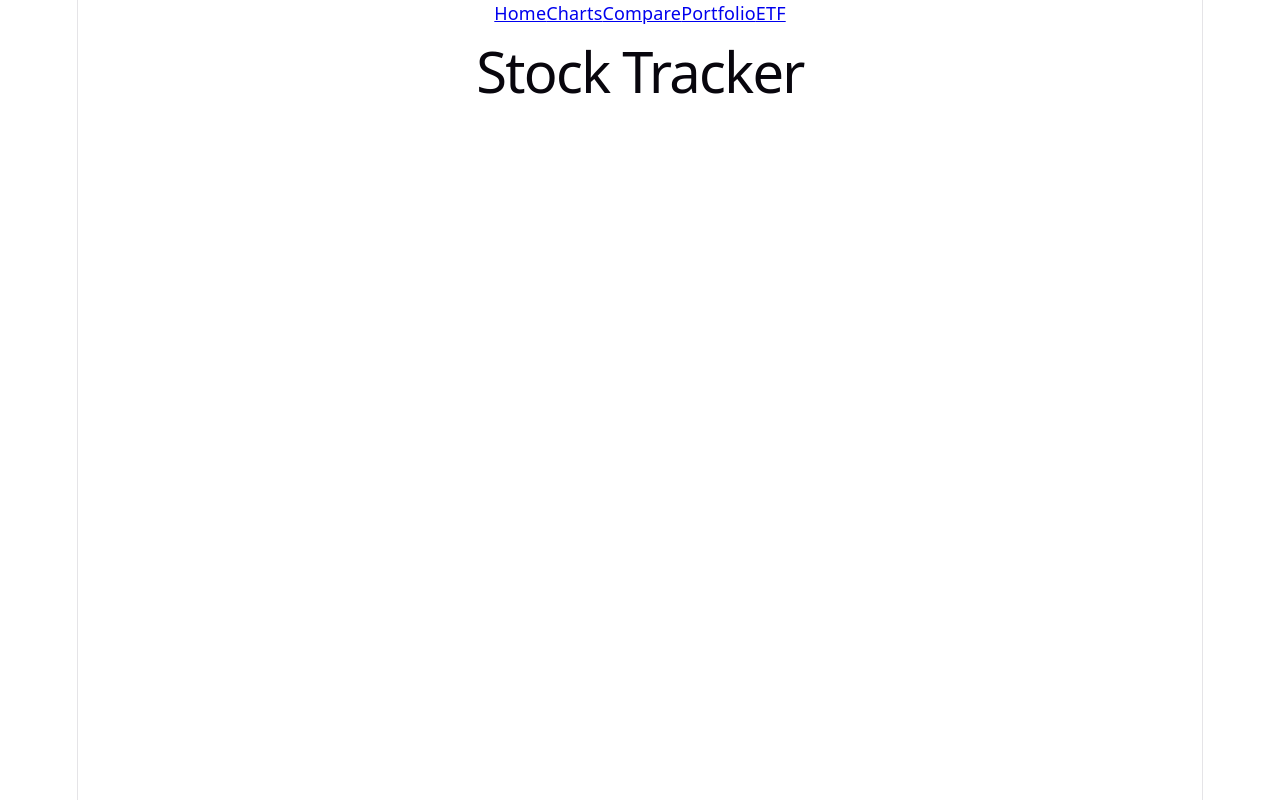
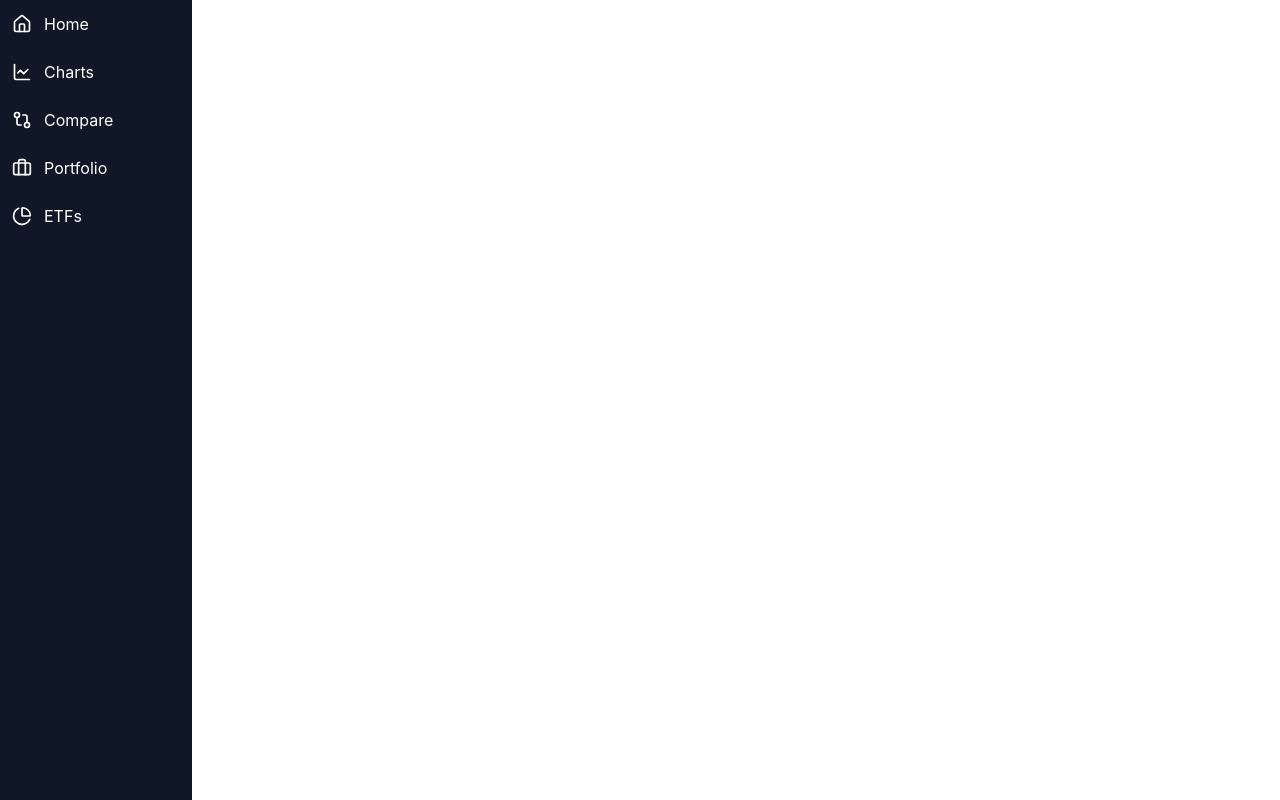
Before and after one commit to DominikSmoszna/Stock_Tracker, a React app in the folder frontend/: page / in a window 1280 px wide. Built offline with nearby package versions, Linux system fonts and the light colour scheme; the HTML template or start-up script is replaced by a standard one.

Commit message:
feat: add collapsible sidebar with icons

```diff
--- a/frontend/package.json
+++ b/frontend/package.json
@@ -11,10 +11,13 @@
   },
   "dependencies": {
     "@stomp/stompjs": "^7.3.0",
+    "@tailwindcss/vite": "^4.2.2",
+    "lucide-react": "^1.8.0",
     "react": "^19.2.4",
     "react-dom": "^19.2.4",
     "react-router-dom": "^7.14.0",
-    "sockjs-client": "^1.6.1"
+    "sockjs-client": "^1.6.1",
+    "tailwindcss": "^4.2.2"
   },
   "devDependencies": {
     "@eslint/js": "^9.39.4",
--- a/frontend/src/components/Navbar.jsx
+++ b/frontend/src/components/Navbar.jsx
@@ -1,14 +1,38 @@
 import { Link } from 'react-router-dom'
+import { useState } from 'react'
+import { Home, LineChart, GitCompare, Briefcase, PieChart} from 'lucide-react'
 
 function Navbar() {
+  const [isExpanded, setIsExpanded] = useState(false);
   return (
+    <div
+    className={`fixed left-0 top-0 h-full bg-gray-900 transition-all duration-300 ${isExpanded ? 'w-48' : 'w-16'}`}
+    onMouseEnter={()=> setIsExpanded(true)}
+    onMouseLeave={()=> setIsExpanded(false)}
+    >
     <nav>
-        <Link to="/">Home</Link>
-        <Link to="/charts">Charts</Link>
-        <Link to="/compare">Compare</Link>
-        <Link to="/portfolio">Portfolio</Link>
-        <Link to="/etf">ETF</Link>
+        <Link to="/" className="flex items-center gap-3 p-3 text-white hover:bg-gray-700 rounded-lg">
+            <Home size={20}/>
+            {isExpanded && <span>Home</span>}
+        </Link>
+        <Link to="/charts" className="flex items-center gap-3 p-3 text-white hover:bg-gray-700 rounded-lg">
+            <LineChart size={20}/>
+            {isExpanded && <span>Charts</span>}
+        </Link>
+        <Link to="/compare" className="flex items-center gap-3 p-3 text-white hover:bg-gray-700 rounded-lg">
+            <GitCompare size={20}/>
+            {isExpanded && <span>Compare</span>}
+        </Link>
+        <Link to="/portfolio" className="flex items-center gap-3 p-3 text-white hover:bg-gray-700 rounded-lg">
+            <Briefcase size={20}/>
+            {isExpanded && <span>Portfolio</span>}
+        </Link>
+        <Link to="/etf" className="flex items-center gap-3 p-3 text-white hover:bg-gray-700 rounded-lg">
+            <PieChart size={20}/>
+            {isExpanded && <span>ETFs</span>}
+        </Link>
     </nav>
+    </div>
   )
 }
 
--- a/frontend/src/index.css
+++ b/frontend/src/index.css
@@ -1,111 +1 @@
-:root {
-  --text: #6b6375;
-  --text-h: #08060d;
-  --bg: #fff;
-  --border: #e5e4e7;
-  --code-bg: #f4f3ec;
-  --accent: #aa3bff;
-  --accent-bg: rgba(170, 59, 255, 0.1);
-  --accent-border: rgba(170, 59, 255, 0.5);
-  --social-bg: rgba(244, 243, 236, 0.5);
-  --shadow:
-    rgba(0, 0, 0, 0.1) 0 10px 15px -3px, rgba(0, 0, 0, 0.05) 0 4px 6px -2px;
-
-  --sans: system-ui, 'Segoe UI', Roboto, sans-serif;
-  --heading: system-ui, 'Segoe UI', Roboto, sans-serif;
-  --mono: ui-monospace, Consolas, monospace;
-
-  font: 18px/145% var(--sans);
-  letter-spacing: 0.18px;
-  color-scheme: light dark;
-  color: var(--text);
-  background: var(--bg);
-  font-synthesis: none;
-  text-rendering: optimizeLegibility;
-  -webkit-font-smoothing: antialiased;
-  -moz-osx-font-smoothing: grayscale;
-
-  @media (max-width: 1024px) {
-    font-size: 16px;
-  }
-}
-
-@media (prefers-color-scheme: dark) {
-  :root {
-    --text: #9ca3af;
-    --text-h: #f3f4f6;
-    --bg: #16171d;
-    --border: #2e303a;
-    --code-bg: #1f2028;
-    --accent: #c084fc;
-    --accent-bg: rgba(192, 132, 252, 0.15);
-    --accent-border: rgba(192, 132, 252, 0.5);
-    --social-bg: rgba(47, 48, 58, 0.5);
-    --shadow:
-      rgba(0, 0, 0, 0.4) 0 10px 15px -3px, rgba(0, 0, 0, 0.25) 0 4px 6px -2px;
-  }
-
-  #social .button-icon {
-    filter: invert(1) brightness(2);
-  }
-}
-
-body {
-  margin: 0;
-}
-
-#root {
-  width: 1126px;
-  max-width: 100%;
-  margin: 0 auto;
-  text-align: center;
-  border-inline: 1px solid var(--border);
-  min-height: 100svh;
-  display: flex;
-  flex-direction: column;
-  box-sizing: border-box;
-}
-
-h1,
-h2 {
-  font-family: var(--heading);
-  font-weight: 500;
-  color: var(--text-h);
-}
-
-h1 {
-  font-size: 56px;
-  letter-spacing: -1.68px;
-  margin: 32px 0;
-  @media (max-width: 1024px) {
-    font-size: 36px;
-    margin: 20px 0;
-  }
-}
-h2 {
-  font-size: 24px;
-  line-height: 118%;
-  letter-spacing: -0.24px;
-  margin: 0 0 8px;
-  @media (max-width: 1024px) {
-    font-size: 20px;
-  }
-}
-p {
-  margin: 0;
-}
-
-code,
-.counter {
-  font-family: var(--mono);
-  display: inline-flex;
-  border-radius: 4px;
-  color: var(--text-h);
-}
-
-code {
-  font-size: 15px;
-  line-height: 135%;
-  padding: 4px 8px;
-  background: var(--code-bg);
-}
+@import "tailwindcss";
--- a/frontend/vite.config.js
+++ b/frontend/vite.config.js
@@ -1,8 +1,12 @@
 import { defineConfig } from 'vite'
 import react from '@vitejs/plugin-react'
+import tailwind from '@tailwindcss/vite'
 
 export default defineConfig({
-  plugins: [react()],
+  plugins: [
+  react(),
+  tailwind()
+  ],
   define: {
     global: 'globalThis',
   },
```
Also changed, not shown: 1 other file (tests, documents, lock files or other folders).
